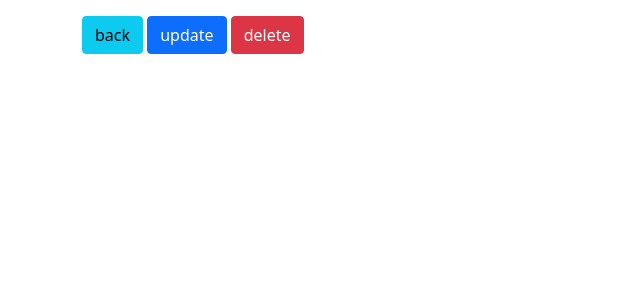
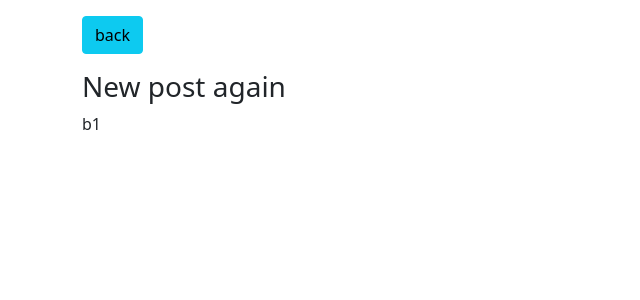
Before and after one commit to Mike-Lemelin/SENG2040-A4, a Django app: page /15/ in a window 1280 px wide. Shown: the top 300 px of the page, without its empty margins (0-640 px from the left). Run offline with Django 5.2, Linux system fonts and the light colour scheme; data comes from the database, SQL or seed files in the repository; both versions use the stored data as it was after the commit; some libraries are stand-ins or nearby versions.

Commit message:
Added code to handle delete button and add a confirmation of post deletion

```diff
--- a/dj_ajax/src/posts/static/posts/detail.js
+++ b/dj_ajax/src/posts/static/posts/detail.js
@@ -1,5 +1,51 @@
 const backBtn = document.getElementById('back-btn')
+const postBox = document.getElementById('post-box')
+const updateBtn = document.getElementById('update-btn')
+const deleteBtn = document.getElementById('delete-btn')
+const url = window.location.href + "data/"
+const spinnerBox = document.getElementById('spinner-box')
+
+const titleInput = document.getElementById('id_title')
+const bodyInput = document.getElementById('id_body')
 
 backBtn.addEventListener('click', ()=> {
     history.back()
 })
+
+$.ajax({
+    type: 'GET',
+    url: url,
+    success: function(response){
+        console.log(response)
+        const data = response.data
+
+        if(data.logged_in !== data.author){
+            console.log('different')
+        }
+        else{
+            console.log('same')
+            updateBtn.classList.remove('not-visible')
+            deleteBtn.classList.remove('not-visible')
+        }
+
+        const titleEl = document.createElement('h3')
+        titleEl.setAttribute('class', 'mt-3')
+
+        const bodyEl = document.createElement('p')
+        bodyEl.setAttribute('class', 'mt-1')
+
+        titleEl.textContent = data.title
+        bodyEl.textContent = data.body
+
+        postBox.appendChild(titleEl)
+        postBox.appendChild(bodyEl)
+
+        titleInput.value = data.title
+        bodyInput.value = data.body
+
+        spinnerBox.classList.add('not-visible')
+    },
+    error: function(error){
+        console.log(error)
+    }
+})
--- a/dj_ajax/src/posts/templates/posts/detail.html
+++ b/dj_ajax/src/posts/templates/posts/detail.html
@@ -1,5 +1,6 @@
 {% extends "base.html" %}
 {% load static %}
+{% load crispy_forms_tags %}
 
 {% block scripts %}
  <script src="{% static 'posts/detail.js' %}" defer></script>
@@ -8,9 +9,54 @@
 {% block title %}{{obj.title}} detail {% endblock title%}
 
 {% block content %}
+    <!-- Modal -->
+    <div class="modal fade" id="updateModal" tabindex="-1" aria-labelledby="exampleModalLabel" aria-hidden="true">
+        <div class="modal-dialog">
+            <div class="modal-content">
+                <div class="modal-header">
+                    <h1 class="modal-title fs-5" id="exampleModalLabel">Update Post</h1>
+                    <button type="button" class="btn-close" data-bs-dismiss="modal" aria-label="Close"></button>
+                </div>
+                <div class="modal-body">
+                    <div id="alert-box"></div>
+                    <form id="update-form">
+                        {% csrf_token %}
+                        {{form|crispy}}
+                        <div class="modal-footer">
+                            <button type="button" class="btn btn-danger" data-bs-dismiss="modal">close</button>
+                            <button type="submit" class="btn btn-success">update</button>
+                        </div>
+                    </form>
+                </div>
+            </div>
+        </div>
+    </div>
+
+    <!-- Delete Modal -->
+    <div class="modal fade" id="deleteModal" tabindex="-1" aria-labelledby="exampleModalLabel" aria-hidden="true">
+        <div class="modal-dialog">
+            <div class="modal-content">
+                <div class="modal-header">
+                    <h1 class="modal-title fs-5" id="exampleModalLabel">Delete Post</h1>
+                    <button type="button" class="btn-close" data-bs-dismiss="modal" aria-label="Close"></button>
+                </div>
+                <div class="modal-body">
+                    Are you sure you want to delete <b>"{{obj.title}}"</b> ?
+                    <form id="delete-form">
+                        {% csrf_token %}
+                        <div class="modal-footer">
+                            <button type="button" class="btn btn-danger" data-bs-dismiss="modal">close</button>
+                            <button type="submit" class="btn btn-success" >delete</button>
+                        </div>
+                    </form>
+                </div>
+            </div>
+        </div>
+    </div>
+
     <button id="back-btn" class="btn btn-info">back</button>
-    <button id="update-btn" class="btn btn-primary">update</button>
-    <button id="delete-btn" class="btn btn-danger">delete</button>
+    <button id="update-btn" class="btn btn-primary not-visible" data-bs-toggle="modal" data-bs-target="#updateModal">update</button>
+    <button id="delete-btn" class="btn btn-danger not-visible" data-bs-toggle="modal" data-bs-target="#deleteModal">delete</button>
     <div id="spinner-box" class="text-center">
         <div id="spinner-border" role="status"></div>
     </div>
--- a/dj_ajax/src/posts/urls.py
+++ b/dj_ajax/src/posts/urls.py
@@ -3,7 +3,8 @@ from .views import (
     post_list_and_create,
     load_post_data_view,
     post_detail,
-    like_unlike_post
+    like_unlike_post,
+    post_detail_data_view
 )
 
 app_name = 'posts'
@@ -12,5 +13,6 @@ urlpatterns = [
     path('', post_list_and_create, name='main-board'),
     path('data/<int:num_posts>/', load_post_data_view, name='posts-data'),
     path('like-unlike/', like_unlike_post, name='like-unlike'),
-    path('<pk>/', post_detail, name='post-detail')
+    path('<pk>/', post_detail, name='post-detail'),
+    path('<pk>/data/', post_detail_data_view, name='post-detail-data')
 ]
--- a/dj_ajax/src/posts/views.py
+++ b/dj_ajax/src/posts/views.py
@@ -60,6 +60,17 @@ def load_post_data_view(request, num_posts):
             data.append(item)
         return JsonResponse({'data':data[lower:upper], 'size': size})
 
+def post_detail_data_view(request, pk):
+    obj = Post.objects.get(pk=pk)
+    data = {
+        'id': obj.id,
+        'title': obj.title,
+        'body': obj.body,
+        'author': obj.author.user.username,
+        'logged_in': request.user.username,
+    }
+    return JsonResponse({'data': data})
+
 def like_unlike_post(request):
     if request.headers.get('X-Requested-With') == 'XMLHttpRequest':
         pk = request.POST.get('pk')
```
Also changed, not shown: dj_ajax/src/db.sqlite3, dj_ajax/src/static/favicon.ico (added).
